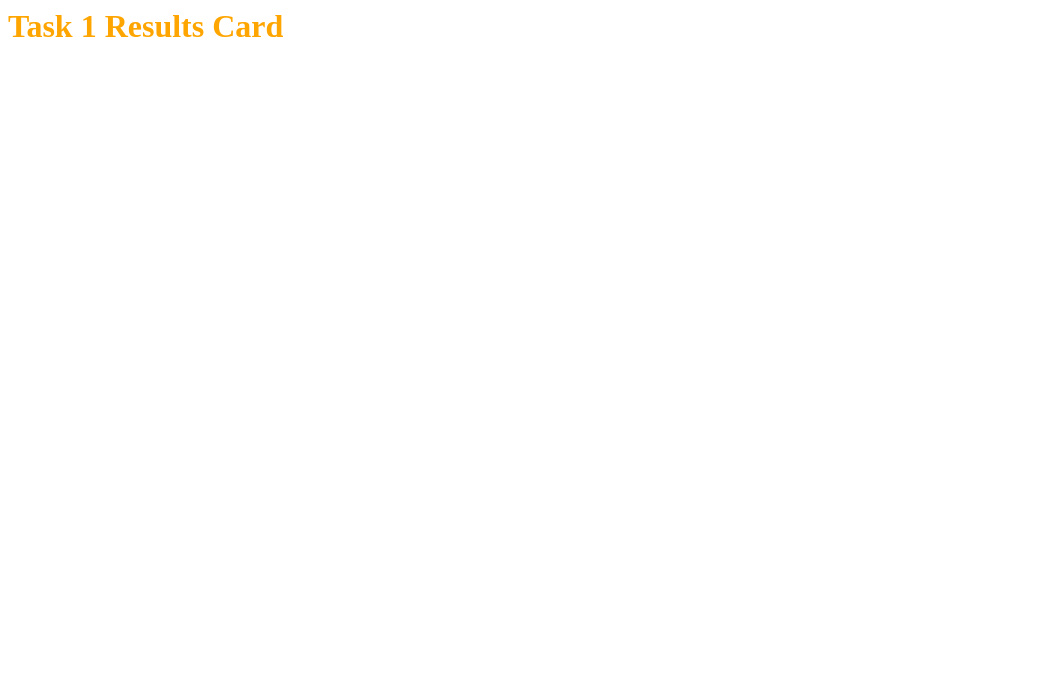
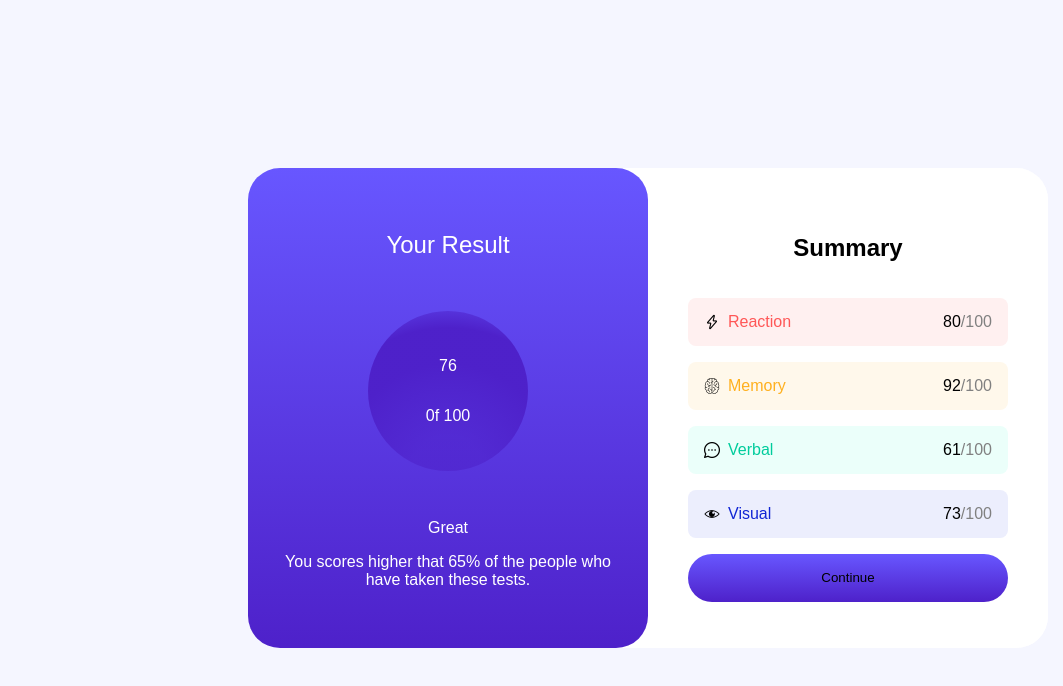
Before and after one commit to ranger-rango/css-tasks, a plain HTML site: page task-1-results-card/index.html in a window 1280 px wide. Shown: the whole page, without its empty margins (0-1063 px from the left). Drawn offline with Linux system fonts and the light colour scheme.

Commit message:
task1 first commit

```diff
--- a/task-1-results-card/index.css
+++ b/task-1-results-card/index.css
@@ -1,3 +1,153 @@
+* {
+    box-sizing: border-box;
+    font-family: Arial, Helvetica, sans-serif;
+}
+
+html {
+    font-size: 16px;
+}
+
 h1 {
     color: orange;
 }
+
+body {
+    width: 100vw;
+    height: 100vh;
+    display: flex;
+    align-items: center;
+    justify-content: center;
+    background-color: hsl(231, 100%, 98%);
+}
+
+.root-container {
+    display: flex;
+    align-items: center;
+    justify-content: center;
+    background-color: white;
+    border-radius: 2rem;
+}
+
+section {
+    width: 25rem;
+    height: 30rem;
+    display: flex;
+    flex-direction: column;
+    gap: .5rem;
+    padding: 1rem;
+    font-size: 1rem;
+}
+
+.percentage-card {
+    background: linear-gradient(to bottom, hsl(246, 100%, 67%), hsl(256, 72%, 46%));
+    border-radius: 2rem;
+    color: white;
+    display: flex;
+    flex-direction: column;
+    align-items: center;
+    justify-content: center;
+    gap: 2rem;
+    padding: 2rem;
+    font-size: 1rem;
+}
+
+.percentage-card h2, p {
+    text-align: center;
+    font-weight: lighter;
+}
+
+.percentage-circle {
+    background: radial-gradient(
+        circle at bottom,
+        hsl(256, 72%, 46%, 0.6) 20%,
+        hsl(256, 72%, 46%) 60% 80%,
+        transparent 100%
+    );
+    /* background-color: hsl(256, 72%, 46%); */
+    padding: 1rem;
+    width: 10rem;
+    height: 10rem;
+    border-radius: 10rem;
+    display: flex;
+    flex-direction: column;
+    align-items: center;
+    justify-content: center;
+}
+
+.summary-card {
+    border-radius: 0 2rem 2rem 0;
+    background-color: white;
+    align-items: center;
+    justify-content: center;
+    gap: 1rem;
+}
+
+.summary-card h2 {
+    text-align: left;
+}
+
+.test-summary-container {
+    width: 20rem;
+    display: flex;
+    flex-direction: column;
+    gap: 1rem;
+}
+
+.test-summary {
+    display: flex;
+    padding: 1rem;
+    align-items: center;
+    justify-content: space-between;
+    height: 3rem;
+    border-radius: .5rem;
+
+}
+
+.test-summary div {
+    display: flex;
+    align-items: center;
+    justify-content: center;
+    gap: .5rem;
+}
+
+.summary-card img {
+    width: 1rem;
+}
+
+#reaction-test {
+    background-color: hsl(0, 100%, 97%);
+    color: hsl(0, 100%, 67%);
+}
+
+#memory-test {
+    background-color: hsl(39, 100%, 96%);
+    color: hsl(39, 100%, 56%);
+}
+
+#verbal-test {
+    background-color: hsl(166, 100%, 96%);
+    color: hsl(166, 100%, 40%);
+}
+
+#visual-test {
+    background-color: hsl(234, 85%, 96%);
+    color: hsl(234, 85%, 45%);
+}
+
+.test-score {
+    color: black;
+}
+
+.summary-card span {
+    color: gray;
+}
+
+.summary-card button {
+    height: 3rem;
+    width: 20rem;
+    border-radius: 3rem;
+    border: none;
+    /* background: linear-gradient(to bottom, hsl(256, 72%, 46%), hsl(241, 72%, 46%)); */
+    background: linear-gradient(to bottom, hsl(246, 100%, 67%), hsl(256, 72%, 46%));
+
+}
--- a/task-1-results-card/index.html
+++ b/task-1-results-card/index.html
@@ -4,6 +4,72 @@
         <link href="index.css" rel="stylesheet">
     </head>
     <body>
-    <h1>Task 1 Results Card</h1>
+        <!-- <h1>Task 1 Results Card</h1> -->
+
+        <div class="root-container">
+            <section class="percentage-card">
+                <h2>Your Result</h2>
+
+                <div class="percentage-circle">
+                    <p class="percentage-score">76</p>
+                    <p>0f 100</p>
+                </div>
+
+                <div class="score-description-container">
+                    <p class="score-tag">Great</p>
+                    <p class="score-description">
+                        You scores higher that 65% of the people who have taken these tests.
+                    </p>
+                </div>
+
+            </section>
+
+            <section class="summary-card">
+                <h2>Summary</h2>
+
+                <div class="test-summary-container">
+
+                    <div class="test-summary" id="reaction-test">
+                        <div>
+                            <img src="imgs/flash.png" alt="">
+                            <p class="test-title">Reaction</p>
+                        </div>
+                        <p class="test-score">80<span>/100</span></p>
+                    </div>
+
+                    <div class="test-summary" id="memory-test">
+                        <div>
+                            <img src="imgs/brain.png" alt="">
+                            <p class="test-title">Memory</p>
+                        </div>
+                        <p class="test-score">92<span>/100</span></p>
+                    </div>
+
+                    <div class="test-summary" id="verbal-test">
+                        <div>
+                            <img src="imgs/messenger.png" alt="">
+                            <p class="test-title">Verbal</p>
+                        </div>
+                        <p class="test-score">61<span>/100</span></p>
+                    </div>
+
+                    <div class="test-summary" id="visual-test">
+                        <div>
+                            <img src="imgs/eye.png" alt="">
+                            <p class="test-title">Visual</p>
+                        </div>
+                        <p class="test-score">73<span>/100</span></p>
+                    </div>
+
+                </div>
+
+                <button>
+                    Continue
+                </button>
+            </section>
+
+
+        </div>
+
     </body>
 </html>
```
Also changed, not shown: task-1-results-card/imgs/brain.png (added), task-1-results-card/imgs/eye.png (added), task-1-results-card/imgs/flash.png (added), task-1-results-card/imgs/messenger.png (added). Lines whose indentation alone changed are shown as unchanged.
